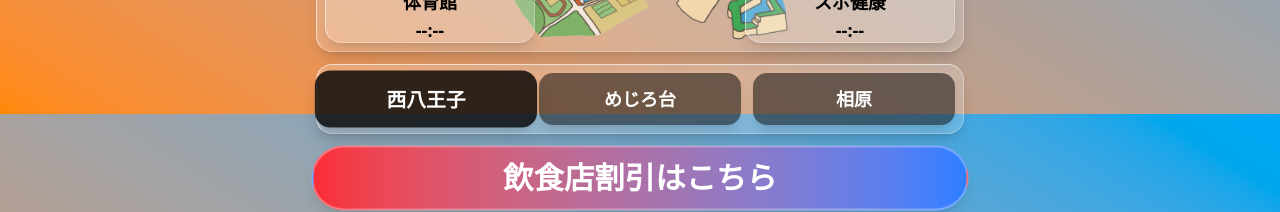
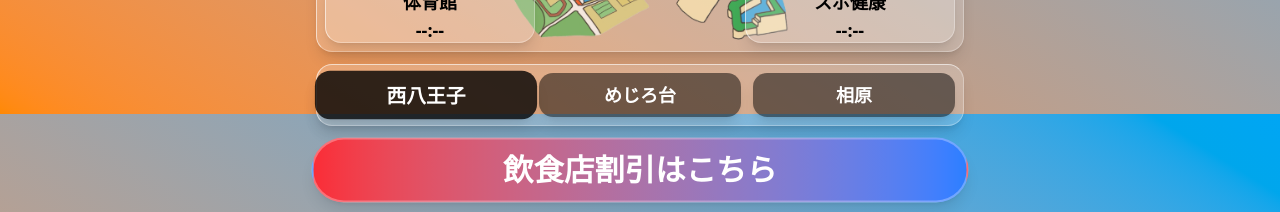
Before and after one commit to tommy10092525/tamap-with-gsap, a Next.js app: page / in a window 1280 px wide. Shown: the part 686-898 px from the top of the page. Built offline with nearby package versions, Linux system fonts and the light colour scheme; no server answers.

Commit message:
小さい画面幅の端末でボタンの文字列が2行になる問題の修正

```diff
--- a/src/components/ui/station-button.tsx
+++ b/src/components/ui/station-button.tsx
@@ -11,7 +11,7 @@ const StationButton = React.forwardRef<HTMLButtonElement, StationButtonProps>(({
     <button
       onClick={onClick}
       ref={ref}
-      className={station === selectedStation ? 'bg-black/80 dark:bg-white/80 shadow-lg rounded-xl p-3 text-white dark:text-black scale-110 transition-all' : 'bg-black/50 dark:bg-white/50 shadow-lg rounded-xl text-white dark:text-black p-3 transition-all'}
+      className={station === selectedStation ? 'bg-black/80 dark:bg-white/80 shadow-lg rounded-xl p-2 text-white dark:text-black scale-110 transition-all' : 'bg-black/50 dark:bg-white/50 shadow-lg rounded-xl text-white dark:text-black p-2 transition-all'}
       aria-pressed={station === selectedStation}
       aria-label={station}
       type="button"
```
